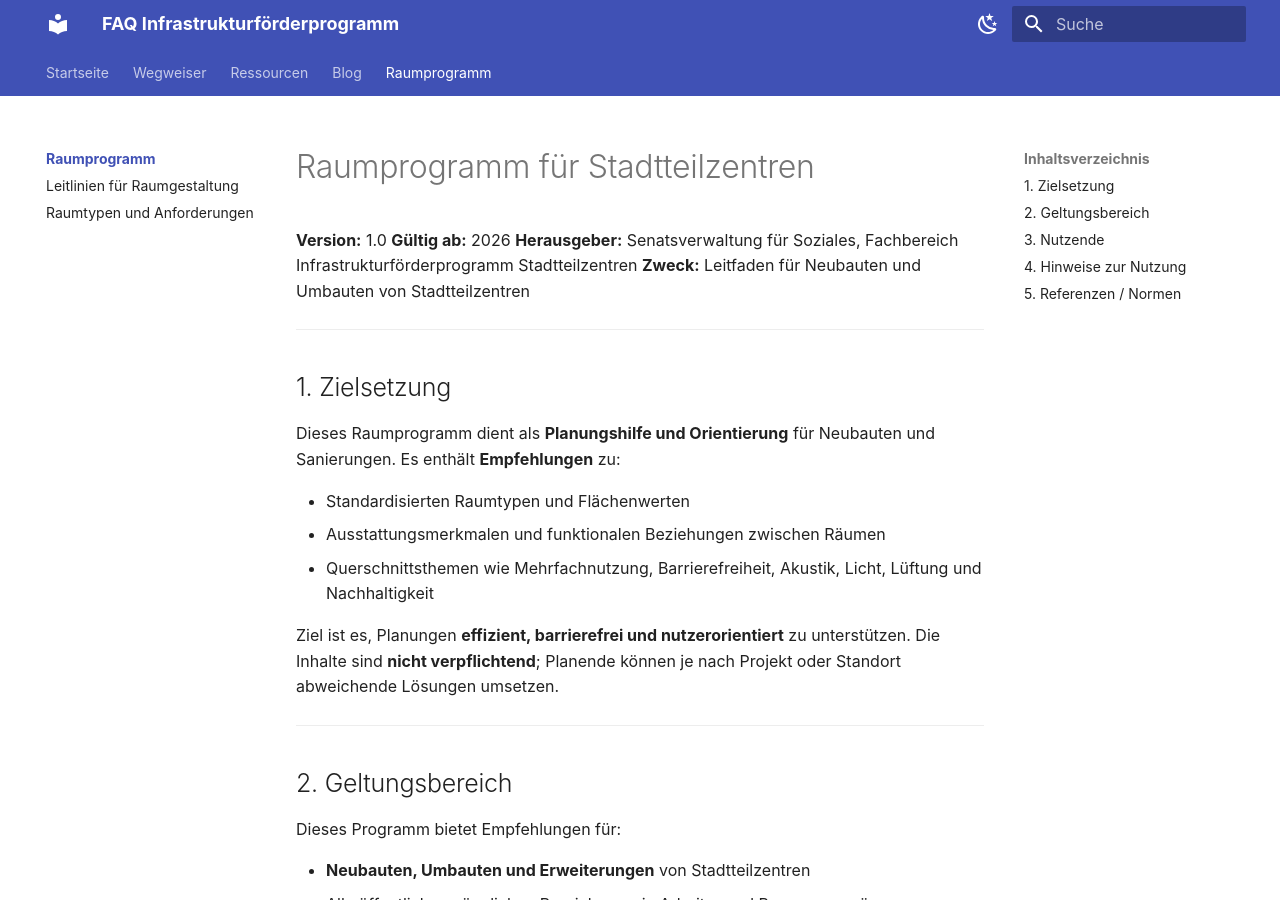
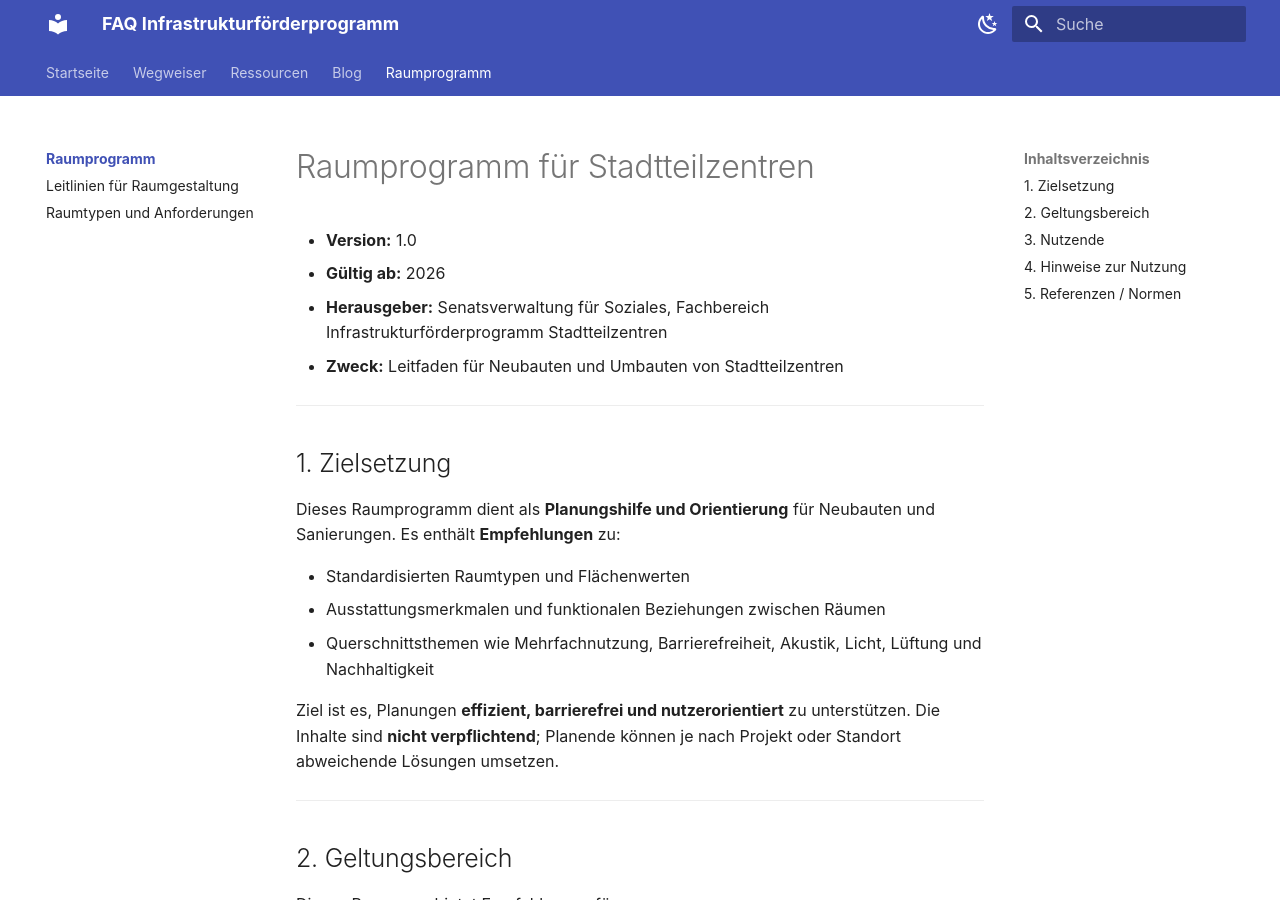
Before and after one commit to ifpstz/ifp-faq, an MkDocs documentation site: the page built from docs/raumprogramm/index.md, in a window 1280 px wide and 900 px high. Built offline with MkDocs 1.6.1 and Material for MkDocs 9.7.7, drawn with Linux system fonts in a browser that asks for light colours; some web fonts are replaced.

```diff
--- a/docs/raumprogramm/index.md
+++ b/docs/raumprogramm/index.md
@@ -7,10 +7,10 @@ draft: false
 
 # Raumprogramm für Stadtteilzentren
 
-**Version:** 1.0
-**Gültig ab:** 2026
-**Herausgeber:** Senatsverwaltung für Soziales, Fachbereich Infrastrukturförderprogramm Stadtteilzentren
-**Zweck:** Leitfaden für Neubauten und Umbauten von Stadtteilzentren
+- **Version:** 1.0
+- **Gültig ab:** 2026
+- **Herausgeber:** Senatsverwaltung für Soziales, Fachbereich Infrastrukturförderprogramm Stadtteilzentren
+- **Zweck:** Leitfaden für Neubauten und Umbauten von Stadtteilzentren
 
 ***
 
```
